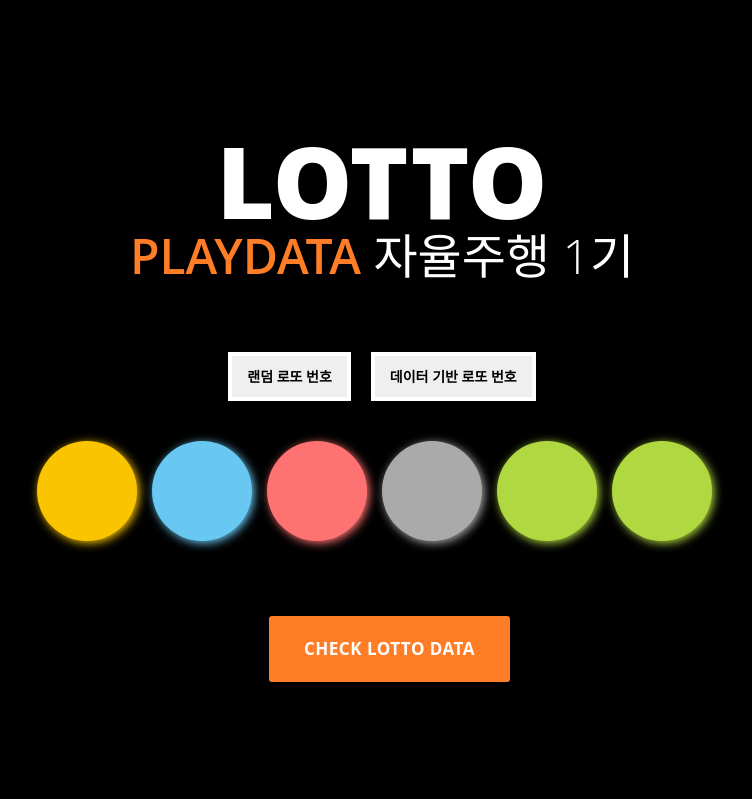
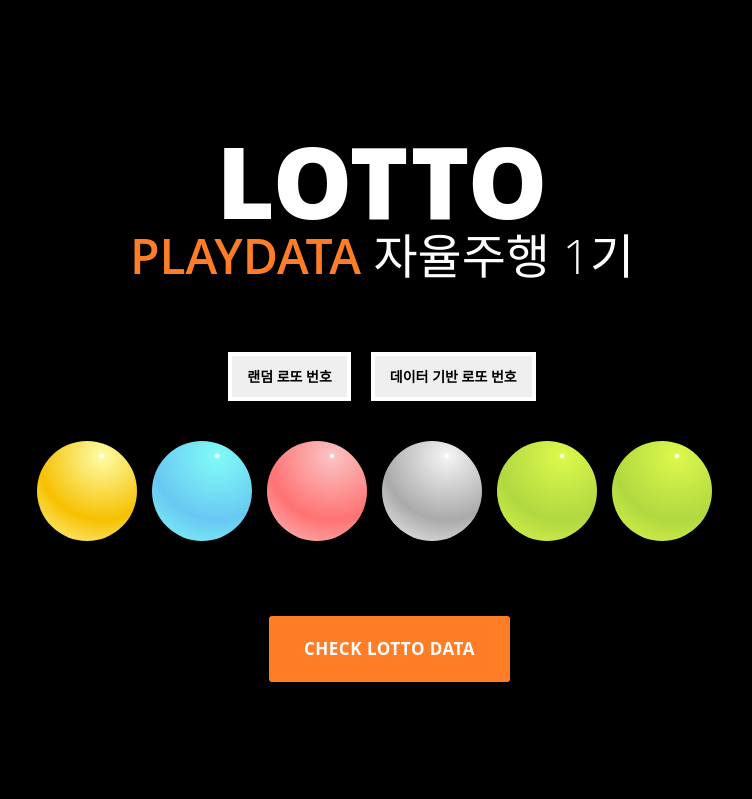
Before and after one commit to 2dowon/Project-DOTTO, a Python web app: template flask/templates/index.html in a window 1280 px wide. Shown: the top 799 px of the page, without its empty margins (258-1010 px from the left). Run offline with Jinja, Linux system fonts and the light colour scheme; the template is opened without the code that fills it, so the values that code supplies are empty; some libraries are stand-ins or nearby versions.

Commit message:
Update lotto ball css

```diff
--- a/flask/static/css/ball.css
+++ b/flask/static/css/ball.css
@@ -40,35 +40,35 @@
 .ball_645.ball1 {
     background: #fbc400;
     text-shadow: 0px 0px 3px rgba(73, 57, 0, 0.8);
-    background: #FBC400;
-    box-shadow:  2px 2px 10px #f6c000;
+    /* box-shadow:  2px 2px 10px #f6c000; */
+    background: radial-gradient(circle at 65% 15%, white 1px,  #FDFAA0 3%,  #f6c000 60%,  #FDFAA0 100%);
 }
 .ball_645.ball2 {
     background: #69c8f2;
     text-shadow: 0px 0px 3px rgba(0, 49, 70, 0.8);
-    box-shadow:  2px 2px 10px #69c8f2;
+    background: radial-gradient(circle at 65% 15%, white 1px,  #7FF9F7 3%,  #69c8f2 60%,  #7FF9F7 100%);
 }
 .ball_645.ball3 {
     background: #ff7272;
     text-shadow: 0px 0px 3px rgba(64, 0, 0, 0.8);
-    box-shadow:  2px 2px 10px #ff7272;
+    background: radial-gradient(circle at 65% 15%, white 1px,  #FAC0C0 3%,  #ff7272 60%,  #FAC0C0 100%);
 
 }
 .ball_645.ball4 {
     background: #aaa;
     text-shadow: 0px 0px 3px rgba(61, 61, 61, 0.8);
-    box-shadow:  2px 2px 10px #aaa;
+    background: radial-gradient(circle at 65% 15%, white 1px,  #F1F1F1 3%,  #aaa 60%,  #F1F1F1 100%);
 
 }
 .ball_645.ball5 {
     background: #b0d840;
     text-shadow: 0px 0px 3px rgba(41, 56, 0, 0.8);
-    box-shadow:  2px 2px 10px #b0d840;
+    background: radial-gradient(circle at 65% 15%, white 1px,  #DBF74C 3%,  #b0d840 60%,  #DBF74C 100%);
 }
 .ball_645.ball6 {
     background: #b0d840;
     text-shadow: 0px 0px 3px rgba(41, 56, 0, 0.8);
-    box-shadow:  2px 2px 10px #b0d840;
+    background: radial-gradient(circle at 65% 15%, white 1px,  #DBF74C 3%,  #b0d840 60%,  #DBF74C 100%);
 }
 
 table tr td .ball_645.sml {
```
